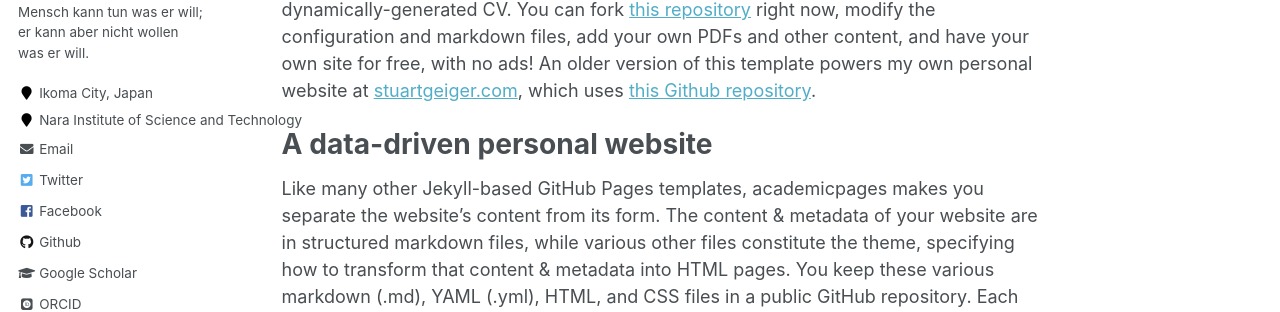
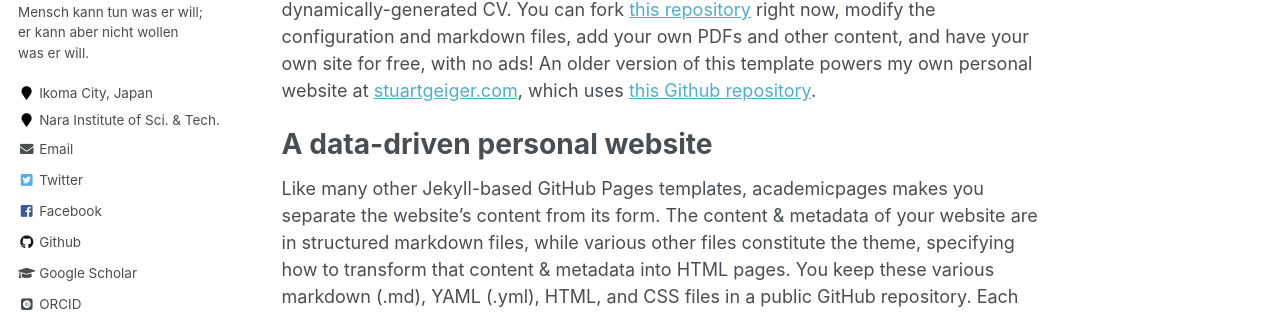
Before and after one commit to fddelosreyes/fddelosreyes.github.io, a Jekyll site: the page built from _pages/about.md, in a window 1280 px wide. Shown: the part 375-687 px from the top of the page. Built offline with Jekyll 4.4.1, drawn with Linux system fonts in a browser that asks for light colours; some web fonts are replaced.

Commit message:
Update _config.yml

```diff
--- a/_config.yml
+++ b/_config.yml
@@ -84,7 +84,7 @@ author:
   avatar           : "enzo.jpeg"
   bio              : "Mensch kann tun was er will; <br> er kann aber nicht wollen was er will."
   location         : "Ikoma City, Japan"
-  employer         : "Nara Institute of Science and Technology"
+  employer         : "Nara Institute of Sci. & Tech."
   pubmed           :
   googlescholar    : "http://yourfullgooglescholarurl.com"
   email            : "fddelosreyes@ust.edu.ph"
```
